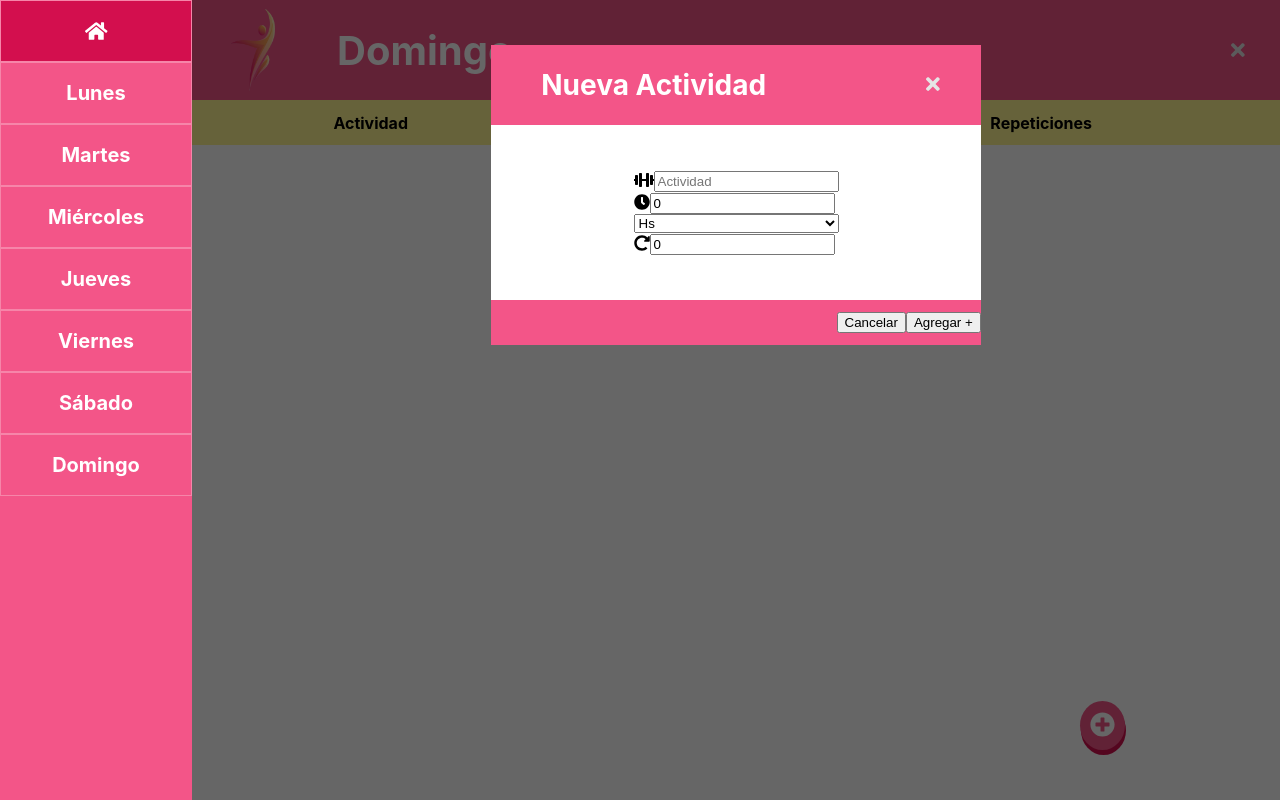
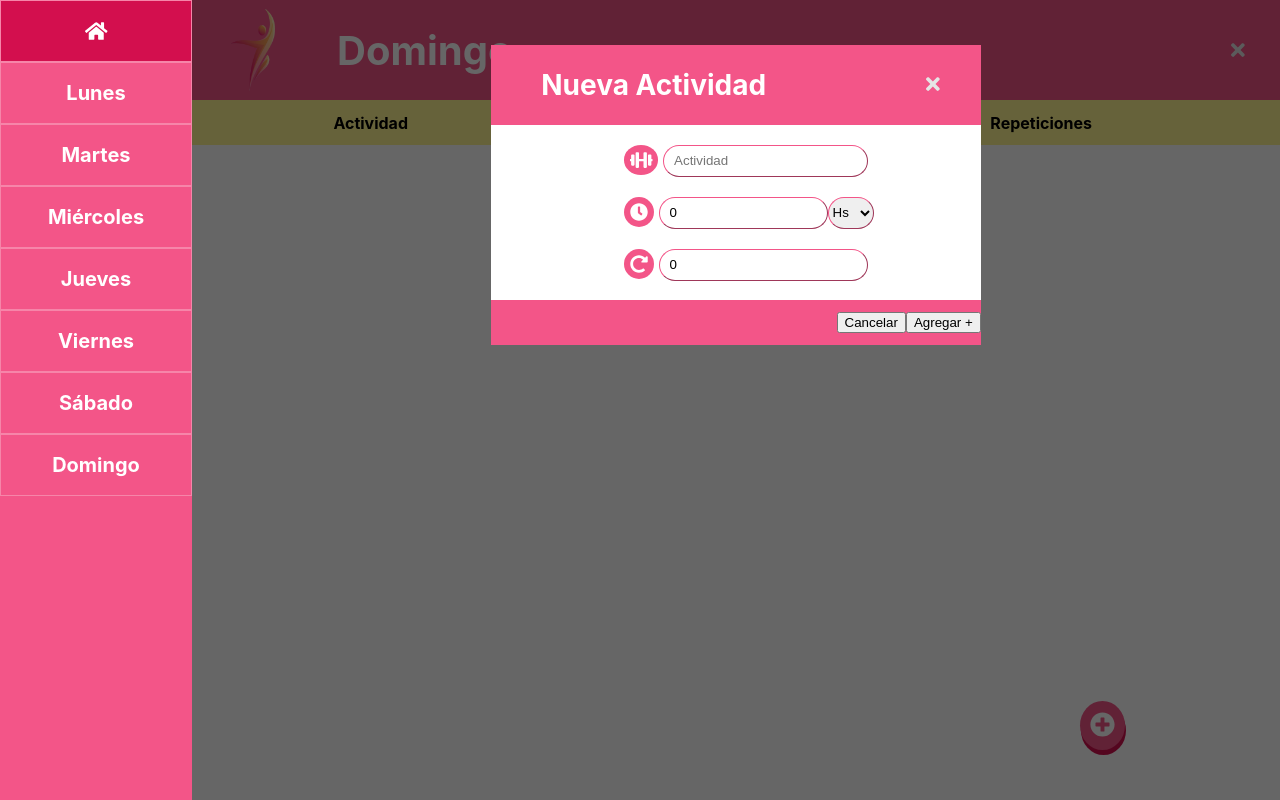
Before and after one commit to antocisale/gymnastic, a React (Create React App) app: page /domingo in a window 1280 px wide. Both pictures are taken after a click on the button 1102 px from the left and 725 px from the top of the page. Built offline with nearby package versions, Linux system fonts and the light colour scheme.

Commit message:
algunos estilos

```diff
--- a/src/App.js
+++ b/src/App.js
@@ -28,12 +28,7 @@ function App() {
   {
     id:"jueves",
     day: "Jueves",
-    exercises:[{
-      exercise: "hola",
-      time: "10",
-      timeType:"mins",
-      reps: "2"
-    }]
+    exercises:[]
   },
   {
     id:"viernes",
--- a/src/Components/Day/Day.js
+++ b/src/Components/Day/Day.js
@@ -12,7 +12,7 @@ import {Link} from 'react-router-dom';
 
 
 const Day = () =>{
-    const {listAct,setDay, day, showModal,delAct,setCurrentModal, setExercise, setEditIndex,setTime, setTimeType, setReps,} = useContext(activitiesContext);
+    const {listAct,setDay, day, showModal,delAct,setExercise, setEditIndex,setTime, setTimeType, setReps} = useContext(activitiesContext);
     const [lista,setLista] = useState(listAct);
     const {id} = useParams();
 
--- a/src/Components/Modal/EditAct.js
+++ b/src/Components/Modal/EditAct.js
@@ -4,7 +4,7 @@ import ModalWrapper from './ModalWrapper';
 
 
 const NewActivity = props => {
-    const {day, exercise, time, timeType, reps, show, showModal,editAct,editIndex} = useContext(activitiesContext);
+    const {day, exercise, time, timeType, reps, showModal,editAct,editIndex} = useContext(activitiesContext);
 
     return (
         <ModalWrapper
--- a/src/Components/Modal/ModalWrapper.js
+++ b/src/Components/Modal/ModalWrapper.js
@@ -9,7 +9,7 @@ import activitiesContext from '../../activitiesContext';
 import './NewActivity.scss';
 
 const ModalWrapper = props => {
-    const {addAct,day, exercise, setExercise,time, setTime, timeType, setTimeType, reps, setReps, show, showModal} = useContext(activitiesContext);
+    const {exercise, setExercise,time, setTime, setTimeType, reps, setReps,show, showModal} = useContext(activitiesContext);
 
     const showHideClassName = show ? "modal display-block" : "modal display-none";
 
@@ -30,12 +30,13 @@ const ModalWrapper = props => {
                             <label htmlFor="time">
                                 <FontAwesomeIcon icon={faClock}/>
                                 <input type="number" id="time" min="0" value={time} placeholder="Tiempo" onChange={e=>{setTime(e.target.value)}}/>
-                            </label>
-                            <select name="timeType" onChange={e=>{setTimeType(e.target.value)}}>
+                                <select name="timeType" onChange={e=>{setTimeType(e.target.value)}}>
                                 <option value="hs">Hs</option>
                                 <option value="mins">Min</option>
                                 <option value="sec">Seg</option>
                             </select>
+                            </label>
+
                             <label htmlFor="repetitions" >
                                 <FontAwesomeIcon icon={faRedoAlt}/>
                                 <input type="number" id="repetitions" value={reps} min="0" placeholder="Cant. Repeticiones" onChange={e=>{setReps(e.target.value)}}/>
--- a/src/Components/Modal/NewAct.js
+++ b/src/Components/Modal/NewAct.js
@@ -4,7 +4,7 @@ import ModalWrapper from './ModalWrapper';
 
 
 const NewActivity = props => {
-    const {addAct,day, exercise, time, timeType, reps, show, showModal} = useContext(activitiesContext);
+    const {addAct,day, exercise, time, timeType, reps, showModal} = useContext(activitiesContext);
 
     return (
         <ModalWrapper
--- a/src/Components/Modal/NewActivity.scss
+++ b/src/Components/Modal/NewActivity.scss
@@ -52,6 +52,39 @@
     form{
         display:flex;
         flex-direction:column;
+        width: 50%;
+        label{
+            width:100%;
+            margin:10px;
+            display: flex;
+            justify-content: space-between;
+
+        };
+        svg{
+            font-size:18px;
+            padding: 6px;
+            border-radius:50%;
+            background-color: #f35588;
+            color: #fff;
+        };
+        input{
+            width:220px;
+            border-radius: 20px;
+            border-style: outset;
+            border-color: #f35588;
+            border-width: 1px;
+            height:28px;
+            padding-left:10px;
+            margin-left:5px;
+        }
+        select{
+            border-radius: 20px;
+            border-style: outset;
+            border-color: #f35588;
+        }
+        #time{
+            width:155px;
+        }
     }
     footer{
         display: flex;
```
Also changed, not shown: src/Components/Modal/NewActivity.js (deleted, +0 -56 lines).
